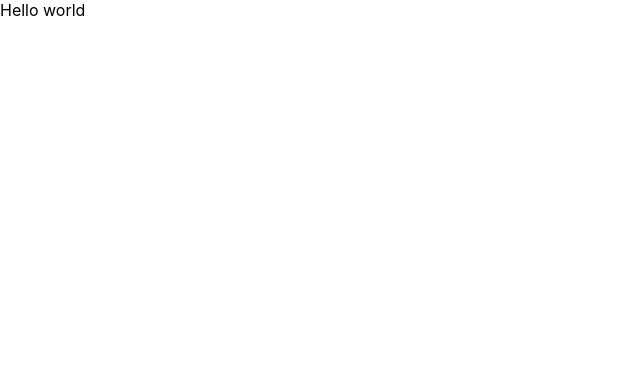
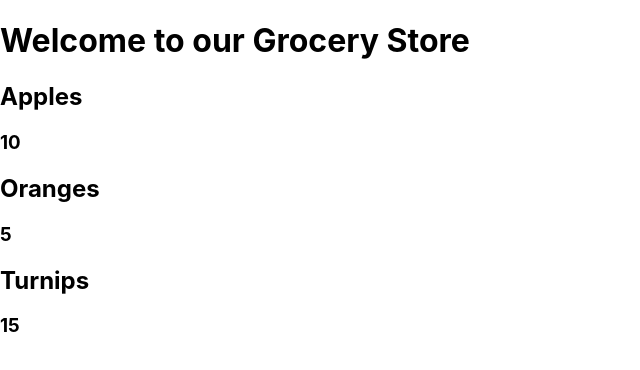
Before and after one commit to hary-singh/grocery_list, a React (Create React App) app: page / in a window 1280 px wide. Shown: the top 370 px of the page, without its empty margins (0-640 px from the left). Built offline with nearby package versions, Linux system fonts and the light colour scheme.

Commit message:
grocery list initial implemented

```diff
--- a/src/App.js
+++ b/src/App.js
@@ -1,10 +1,21 @@
 import { Component } from 'react';
+import GroceryList from './components/groceries/GroceryList'
+import GroceryItem from './components/groceries/GroceryItem'
 class App extends Component{
+  state = {
+      groceries: [
+        { id: 1, name: "Apples", price: 10 },
+        { id: 2, name: "Oranges", price: 5 },
+        { id: 3, name: "Turnips", price: 15 }
+      ]
+  }
 
 render() {
+  const { groceries } = this.state
   return (
     <>
-    Hello world
+    <h1> Welcome to our Grocery Store</h1>
+    <GroceryList groceries={groceries} />
     </>
   )
 }
--- a/src/components/groceries/GroceryItem.js
+++ b/src/components/groceries/GroceryItem.js
@@ -0,0 +1,17 @@
+import { Component } from 'react';
+
+class GroceryItem extends Component{
+
+  render(){
+      const { id, name, price } = this.props
+      return(
+        <div>
+          <h2>{name}</h2>
+          <h3>{price}</h3>
+        </div>
+      )
+  }
+
+}
+
+export default GroceryItem;
--- a/src/components/groceries/GroceryList.js
+++ b/src/components/groceries/GroceryList.js
@@ -0,0 +1,14 @@
+import GroceryItem from './GroceryItem';
+
+const GroceryList = ({ groceries }) => {
+  return(
+    <>
+      {  groceries.map( g => (
+          <GroceryItem {...g} />
+        ))
+      }
+    </>
+  )
+}
+
+export default GroceryList;
```
